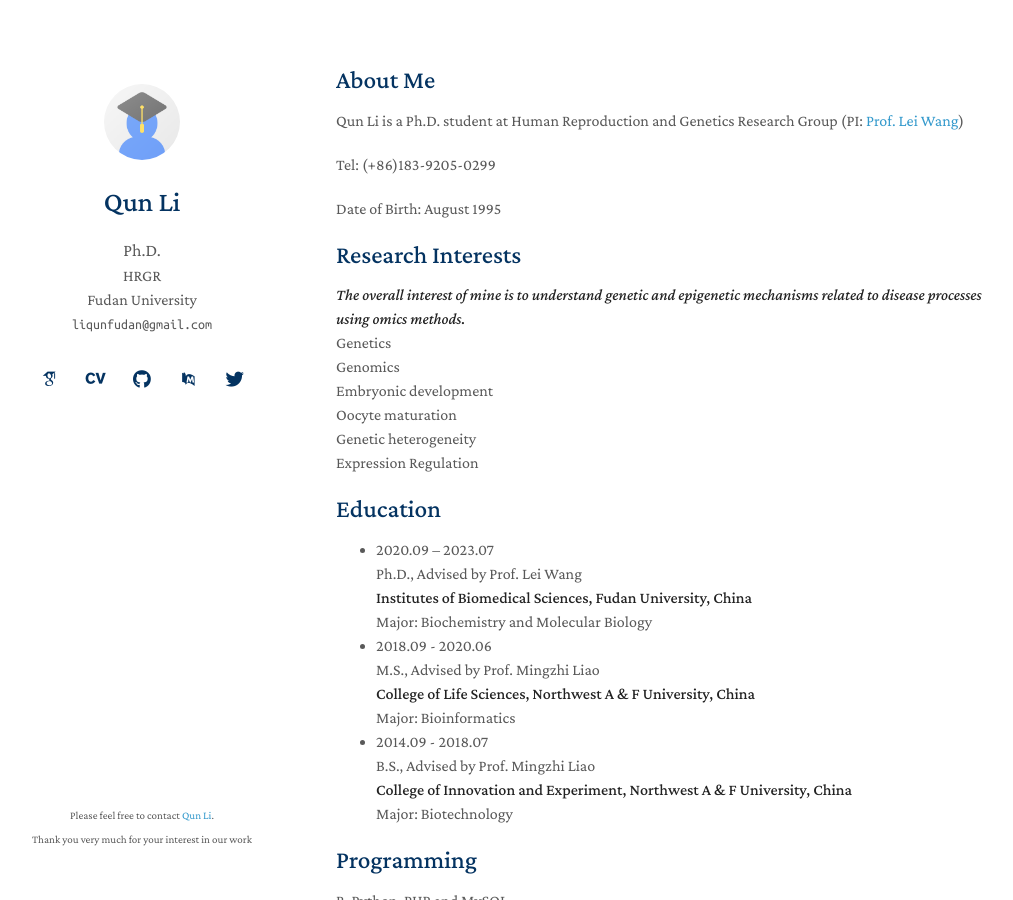
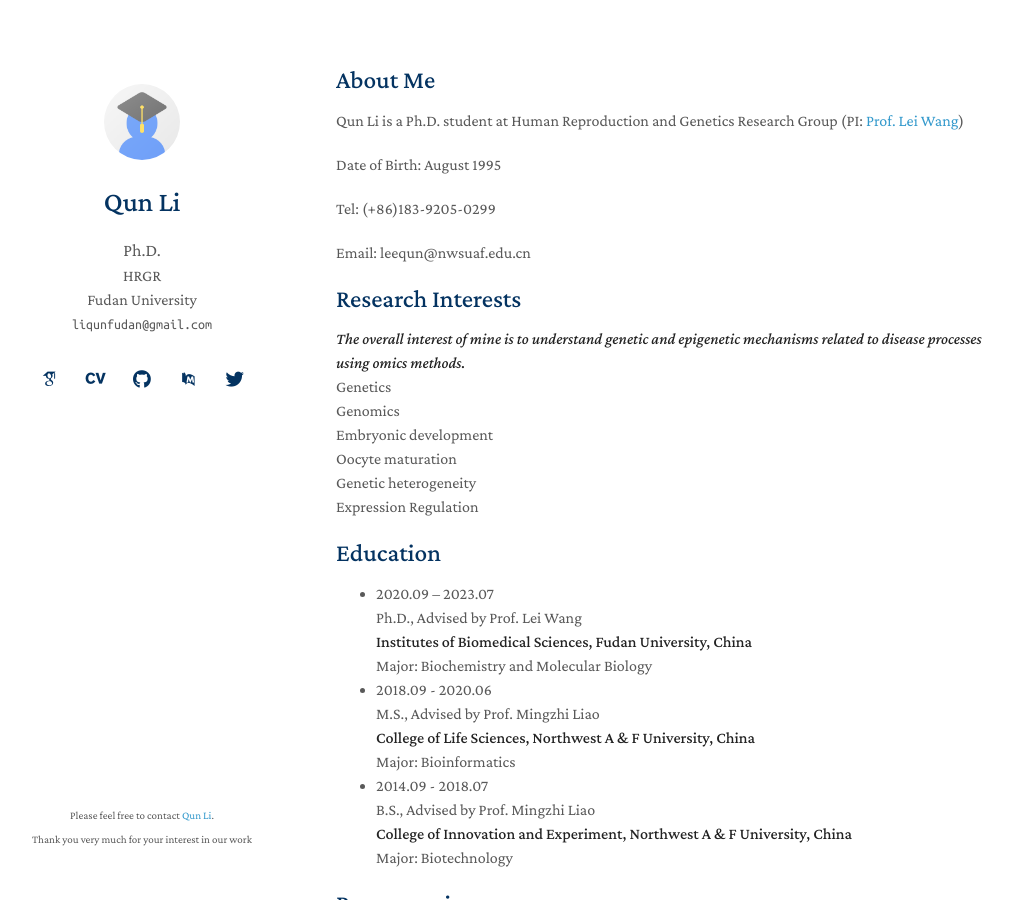
Before and after one commit to liqunbio/liqunbio.github.io, a Jekyll site: the page built from index.md, in a window 1280 px wide and 900 px high. Shown: the whole window, without its empty margins (134-1147 px from the left). Built offline with Jekyll 4.4.1, drawn with Linux system fonts in a browser that asks for light colours; some web fonts are replaced; our own code applies the rules of GitHub Pages for plain Markdown files.

Commit message:
Update index.md

```diff
--- a/index.md
+++ b/index.md
@@ -6,9 +6,11 @@ layout: homepage
 
 Qun Li is a Ph.D. student at Human Reproduction and Genetics Research Group (PI: [Prof. Lei Wang](https://reprod-genet.fudan.edu.cn/ed/b3/c23195a454067/page.htm))
 
+Date of Birth: August 1995
+
 Tel: (+86)183-9205-0299
 
-Date of Birth: August 1995
+Email: leequn@nwsuaf.edu.cn
 
 ## Research Interests
 
```
